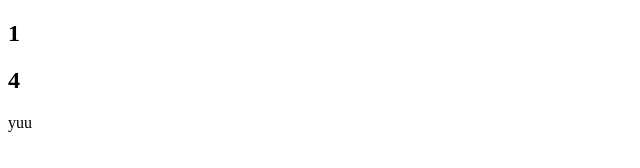
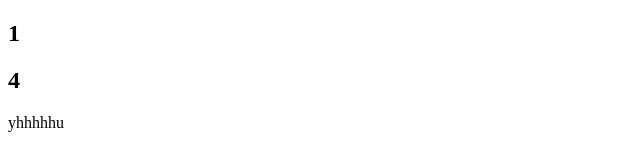
Before and after one commit to Olyaolya13/second-project-test, a plain HTML site: page index.html in a window 1280 px wide. Shown: the full height of the page, 0-640 px from the left. Drawn offline with Linux system fonts and the light colour scheme.

Commit message:
git pusg

```diff
--- a/index.html
+++ b/index.html
@@ -9,7 +9,7 @@
   <body>
     <h2 class="test">1</h2>
     <h2 class="tetst">4</h2>
-    <p class="tettt">yuu</p>
+    <p class="tettt">yhhhhhu</p>
     <a href="#" class="image"></a>
   </body>
 </html>
```
